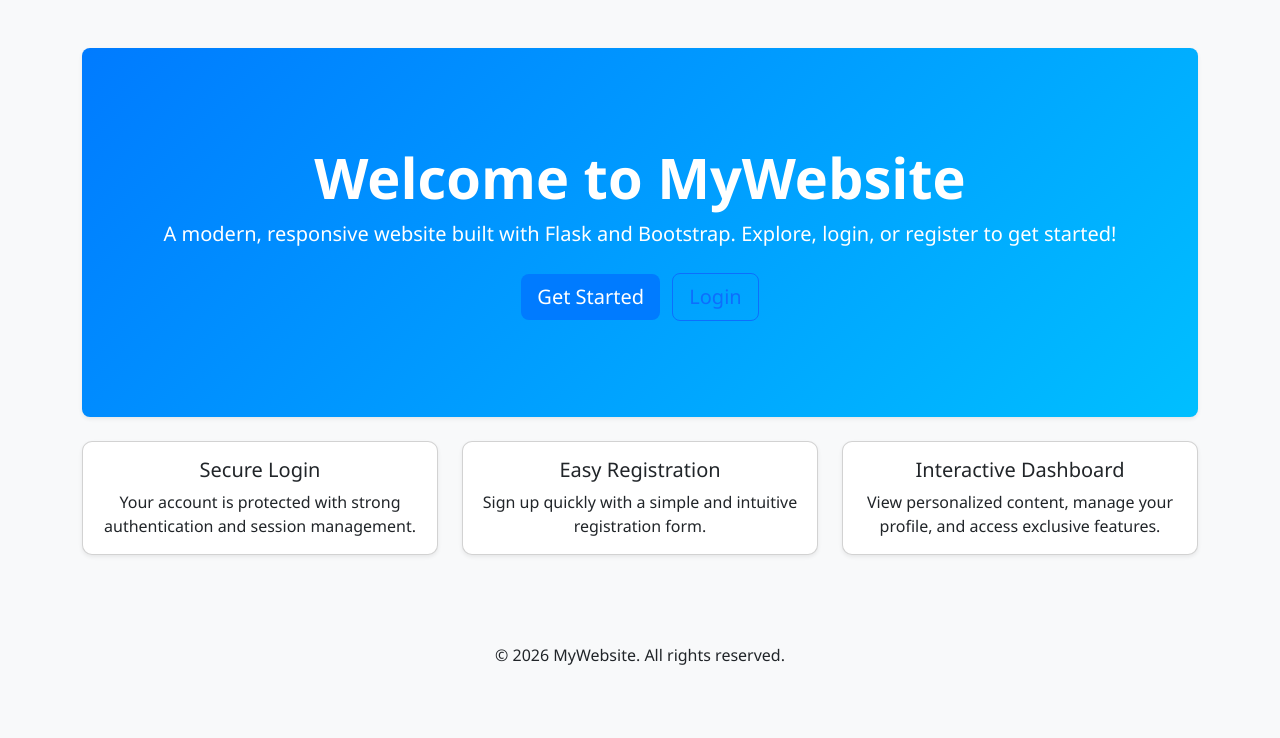
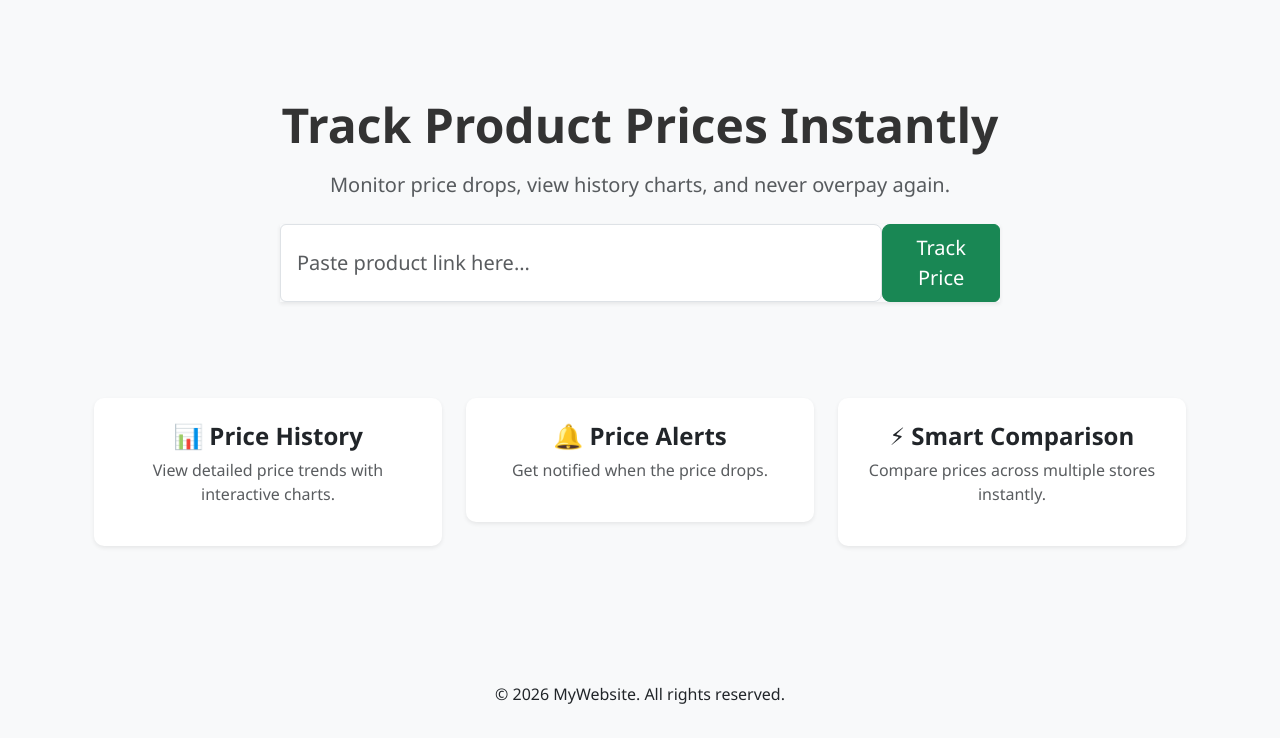
Before and after one commit to sano911/my-price-web, a Flask app: page / in a window 1280 px wide. Shown: the part 62-800 px from the top of the page. Run offline with Flask 3, Linux system fonts and the light colour scheme.

Commit message:
Update index.html

```diff
--- a/templates/index.html
+++ b/templates/index.html
@@ -1,44 +1,65 @@
-<!-- templates/index.html -->
 {% extends "base.html" %}
-
 {% block title %}Home - MyWebsite{% endblock %}
 
 {% block content %}
-<!-- Hero Section -->
-<div class="p-5 mb-4 bg-light rounded-3 text-center shadow-sm">
-    <div class="container py-5">
-        <h1 class="display-4 fw-bold">Welcome to MyWebsite</h1>
-        <p class="lead mb-4">A modern, responsive website built with Flask and Bootstrap. Explore, login, or register to get started!</p>
-        <a href="{{ url_for('register') }}" class="btn btn-primary btn-lg me-2">Get Started</a>
-        <a href="{{ url_for('login') }}" class="btn btn-outline-primary btn-lg">Login</a>
-    </div>
-</div>
 
-<!-- Features Section -->
-<div class="row text-center">
-    <div class="col-md-4 mb-4">
-        <div class="card h-100 shadow-sm">
-            <div class="card-body">
-                <h5 class="card-title">Secure Login</h5>
-                <p class="card-text">Your account is protected with strong authentication and session management.</p>
+<!-- HERO SECTION -->
+<section class="hero-section text-center py-5">
+    <div class="container">
+        <h1 class="fw-bold display-5 mb-3">Track Product Prices Instantly</h1>
+        <p class="lead text-muted mb-4">
+            Monitor price drops, view history charts, and never overpay again.
+        </p>
+
+        <!-- Search Bar -->
+        <div class="row justify-content-center">
+            <div class="col-md-8">
+                <form action="#" method="POST" class="d-flex shadow-sm">
+                    <input type="text" class="form-control form-control-lg rounded-start"
+                        placeholder="Paste product link here...">
+                    <button class="btn btn-success btn-lg rounded-end">
+                        Track Price
+                    </button>
+                </form>
             </div>
         </div>
     </div>
-    <div class="col-md-4 mb-4">
-        <div class="card h-100 shadow-sm">
-            <div class="card-body">
-                <h5 class="card-title">Easy Registration</h5>
-                <p class="card-text">Sign up quickly with a simple and intuitive registration form.</p>
+</section>
+
+<!-- FEATURES -->
+<section class="py-5 bg-light">
+    <div class="container text-center">
+        <div class="row">
+
+            <div class="col-md-4 mb-4">
+                <div class="card border-0 shadow-sm p-4">
+                    <h4 class="fw-bold">📊 Price History</h4>
+                    <p class="text-muted">
+                        View detailed price trends with interactive charts.
+                    </p>
+                </div>
             </div>
+
+            <div class="col-md-4 mb-4">
+                <div class="card border-0 shadow-sm p-4">
+                    <h4 class="fw-bold">🔔 Price Alerts</h4>
+                    <p class="text-muted">
+                        Get notified when the price drops.
+                    </p>
+                </div>
+            </div>
+
+            <div class="col-md-4 mb-4">
+                <div class="card border-0 shadow-sm p-4">
+                    <h4 class="fw-bold">⚡ Smart Comparison</h4>
+                    <p class="text-muted">
+                        Compare prices across multiple stores instantly.
+                    </p>
+                </div>
+            </div>
+
         </div>
     </div>
-    <div class="col-md-4 mb-4">
-        <div class="card h-100 shadow-sm">
-            <div class="card-body">
-                <h5 class="card-title">Interactive Dashboard</h5>
-                <p class="card-text">View personalized content, manage your profile, and access exclusive features.</p>
-            </div>
-        </div>
-    </div>
-</div>
+</section>
+
 {% endblock %}
```
